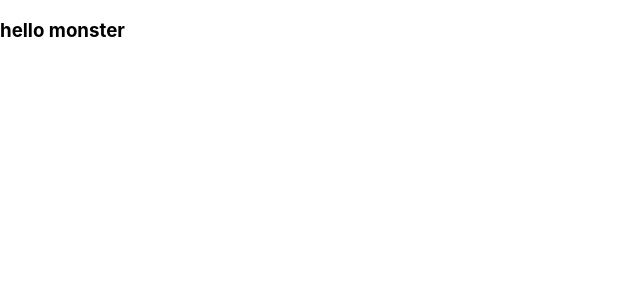
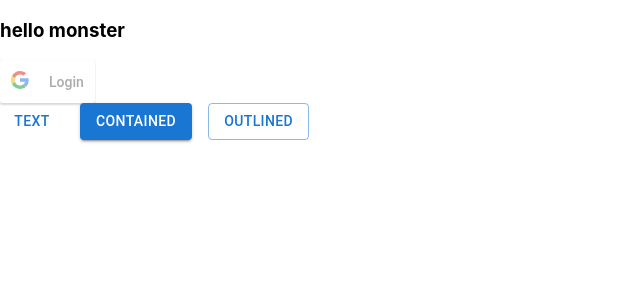
Before and after one commit to monstermahi982/e-vitaran, a React (Create React App) app in the folder frontend/: page / in a window 1280 px wide. Shown: the top 300 px of the page, without its empty margins (0-640 px from the left). Built offline with nearby package versions, Linux system fonts and the light colour scheme.

Commit message:
added libaries

```diff
--- a/frontend/src/App.js
+++ b/frontend/src/App.js
@@ -1,9 +1,31 @@
-import React from 'react'
+import React, { useEffect, useState } from 'react'
+import { GoogleLogin } from 'react-google-login'
+import Stack from '@mui/material/Stack';
+import Button from '@mui/material/Button';
 
 const App = () => {
+
+  const responseGoogle = (response) => {
+    console.log(response);
+  }
+
   return (
     <div>
       <h3>hello monster</h3>
+      <GoogleLogin
+        clientId="716248828673-kjpok8rlfaqv95m46vpjuk55hc6tpjso.apps.googleusercontent.com"
+        buttonText="Login"
+        onSuccess={responseGoogle}
+        onFailure={responseGoogle}
+        cookiePolicy={'single_host_origin'}
+      />
+      <Stack spacing={2} direction="row">
+        <Button variant="text">Text</Button>
+        <Button variant="contained">Contained</Button>
+        <Button variant="outlined">Outlined</Button>
+      </Stack>
+
+
     </div>
   )
 }
--- a/package.json
+++ b/package.json
@@ -11,6 +11,8 @@
   "author": "",
   "license": "ISC",
   "dependencies": {
-    "express": "^4.17.1"
+    "express": "^4.17.1",
+    "joi": "^17.4.2",
+    "mongoose": "^6.0.11"
   }
 }
```
Also changed, not shown: frontend/package.json (+7 -0 lines), 2 other files (tests, documents, lock files or other folders).
